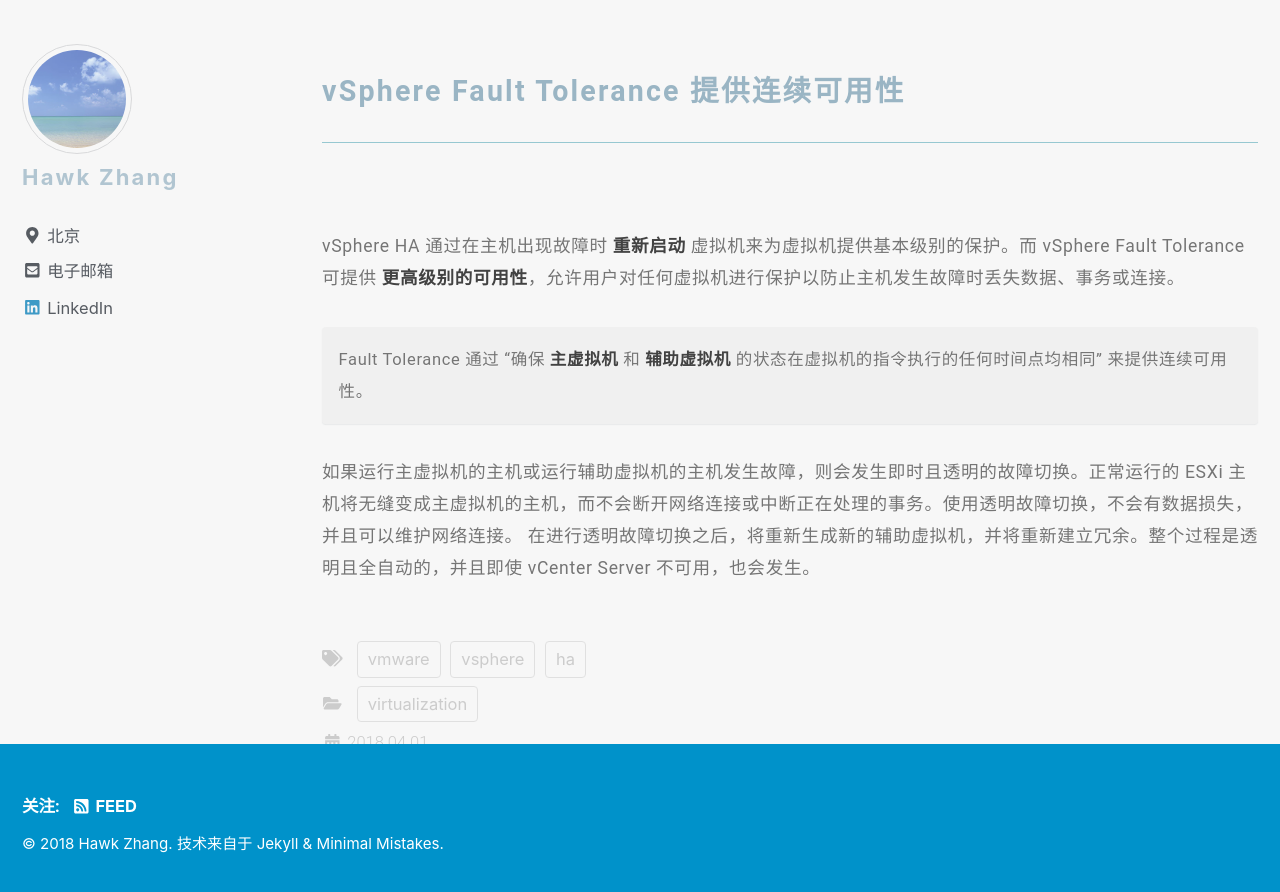
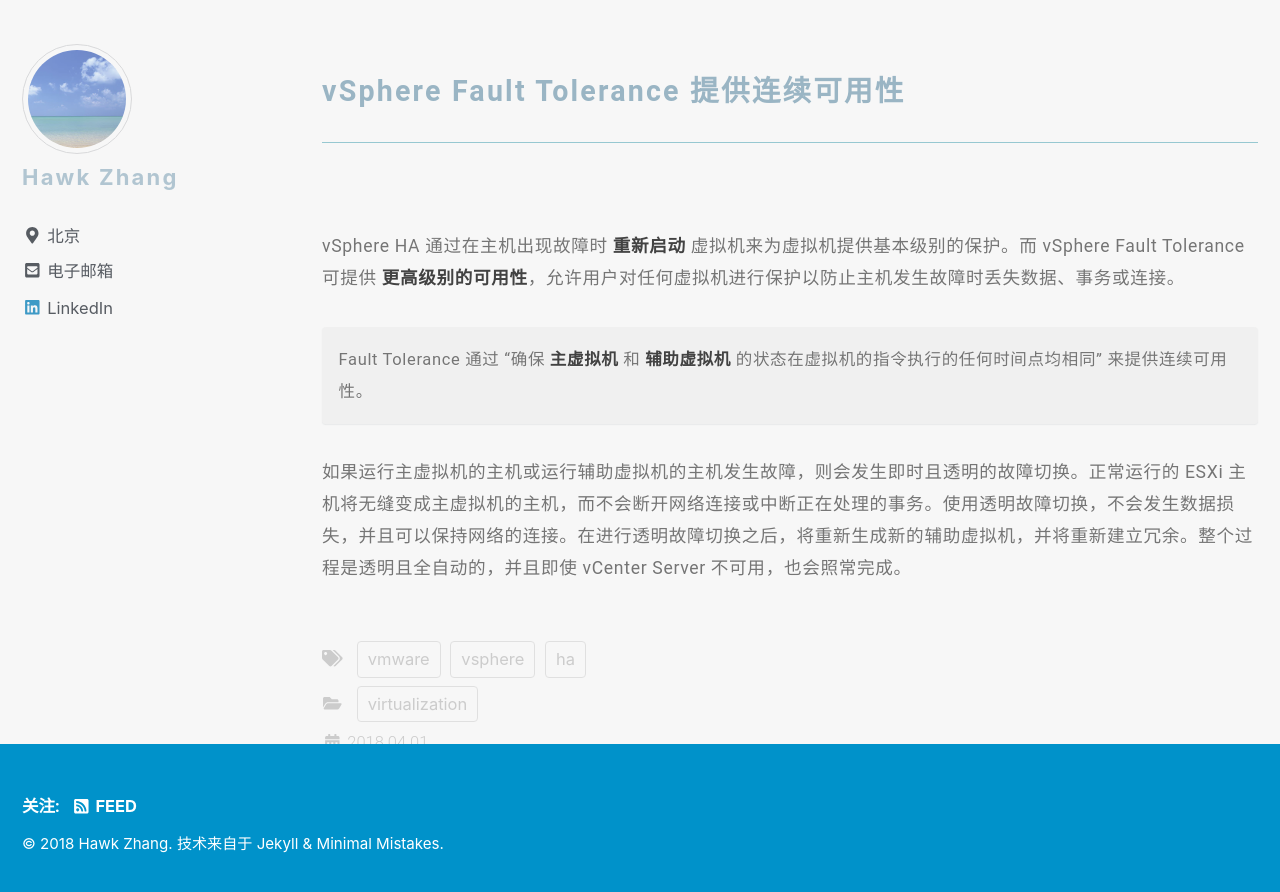
Before and after one commit to narru888/linotes_note, a Jekyll site: the page built from _posts/virtualizaion/2018-04-01-vsphere.ha.md, in a window 1280 px wide and 900 px high, scrolled down 4543 px. Shown: the top 892 px of the window. Built offline with Jekyll 4.4.1, drawn with Linux system fonts in a browser that asks for light colours; nearby versions of some CDN libraries; a script that is not in the unit is left out.

Commit message:
update on 2018-11-29 09:52:01 CST

```diff
--- a/_posts/virtualizaion/2018-04-01-vsphere.ha.md
+++ b/_posts/virtualizaion/2018-04-01-vsphere.ha.md
@@ -123,4 +123,4 @@
 Fault Tolerance 通过 “确保 **主虚拟机** 和 **辅助虚拟机** 的状态在虚拟机的指令执行的任何时间点均相同” 来提供连续可用性。
 {: .notice}
 
-如果运行主虚拟机的主机或运行辅助虚拟机的主机发生故障，则会发生即时且透明的故障切换。正常运行的 ESXi 主机将无缝变成主虚拟机的主机，而不会断开网络连接或中断正在处理的事务。使用透明故障切换，不会有数据损失，并且可以维护网络连接。 在进行透明故障切换之后，将重新生成新的辅助虚拟机，并将重新建立冗余。整个过程是透明且全自动的，并且即使 vCenter Server 不可用，也会发生。
+如果运行主虚拟机的主机或运行辅助虚拟机的主机发生故障，则会发生即时且透明的故障切换。正常运行的 ESXi 主机将无缝变成主虚拟机的主机，而不会断开网络连接或中断正在处理的事务。使用透明故障切换，不会发生数据损失，并且可以保持网络的连接。在进行透明故障切换之后，将重新生成新的辅助虚拟机，并将重新建立冗余。整个过程是透明且全自动的，并且即使 vCenter Server 不可用，也会照常完成。
```
